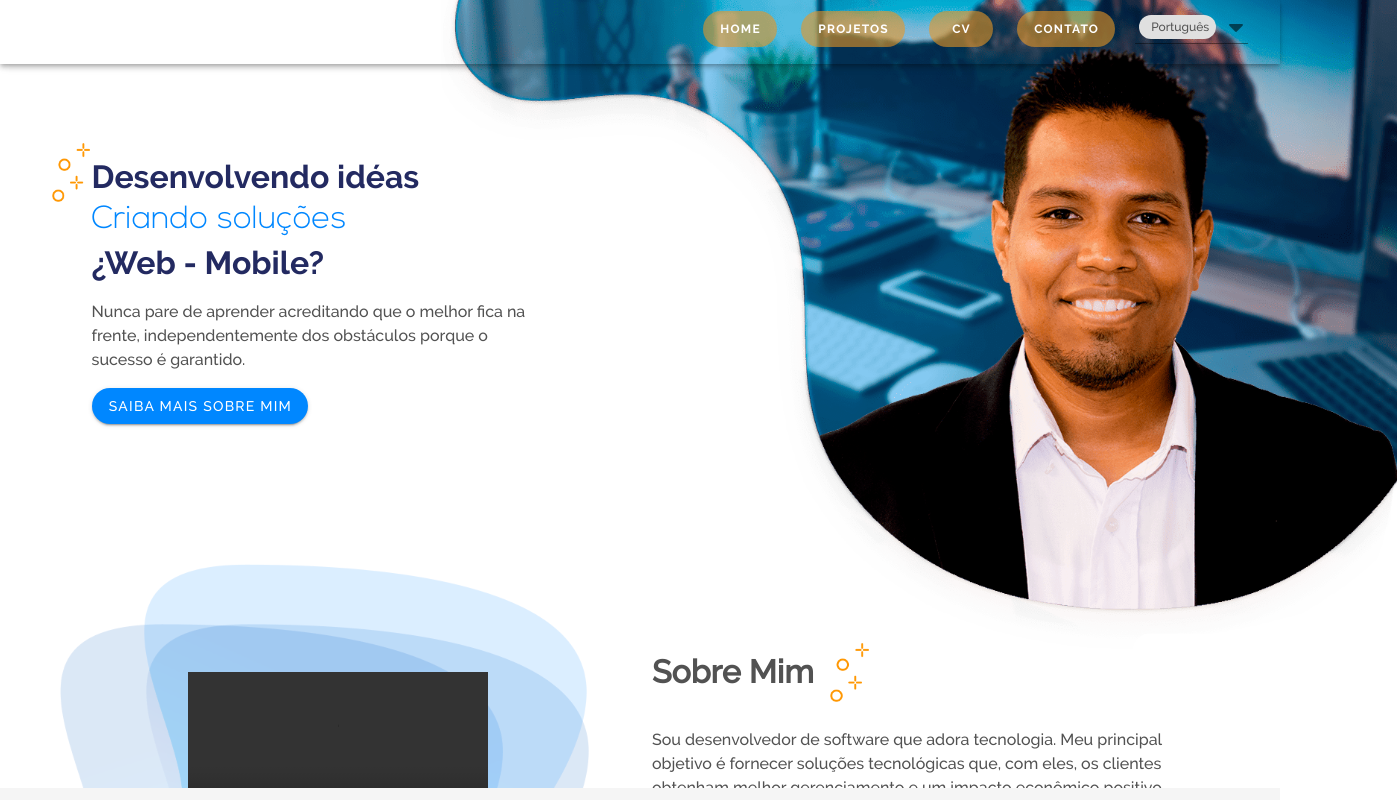
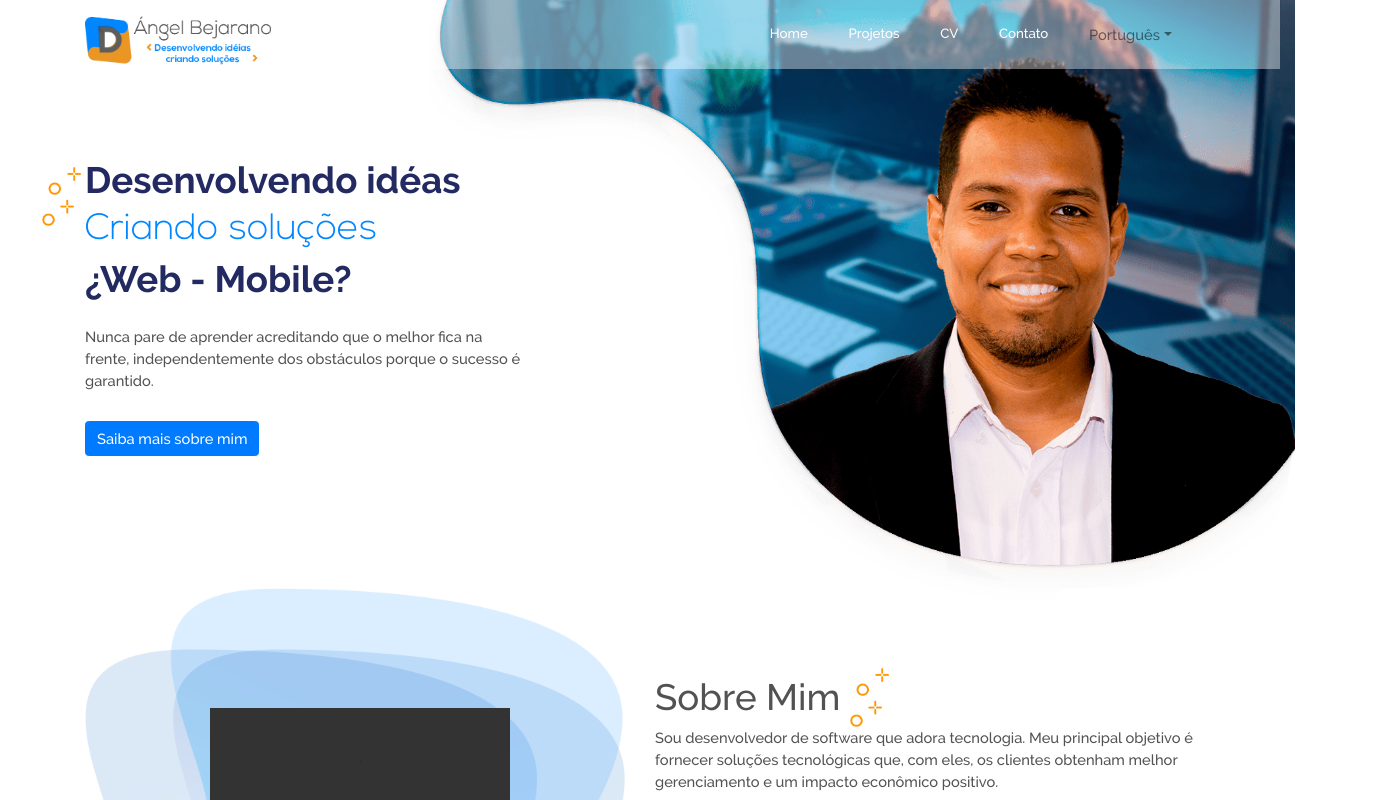
Before and after one commit to abejarano/my-site, a Vue app: page / in a window 1280 px wide. Shown: the top 800 px of the page, 1397 px wide, since content can reach past the window. Built offline with nearby package versions, Linux system fonts and the light colour scheme; grey boxes are pictures that could not be loaded.

Commit message:
response with bootstrap vue.

```diff
--- a/public/index.html
+++ b/public/index.html
@@ -6,9 +6,11 @@
     <meta name="viewport" content="width=device-width,initial-scale=1.0">
     <link rel="icon" href="<%= BASE_URL %>favicon.ico">
     <title></title>
-
   </head>
   <body>
+    <noscript>
+      <strong>We're sorry but <%= htmlWebpackPlugin.options.title %> doesn't work properly without JavaScript enabled. Please enable it to continue.</strong>
+    </noscript>
     <div id="app"></div>
     <!-- built files will be auto injected -->
   </body>
--- a/src/App.vue
+++ b/src/App.vue
@@ -1,14 +1,8 @@
 <template>
-  <v-app>
-    <v-app-bar app style="background-color: transparent">
-      <Header />
-    </v-app-bar>
-
-    <router-view />
-    <v-footer app>
-      <!-- -->
-    </v-footer>
-  </v-app>
+  <div id="app">
+    <Header />
+    <router-view/>
+  </div>
 </template>
 
 <script lang="ts">
@@ -24,15 +18,19 @@
   });
 </script>
 <style lang="scss">
+  @import 'node_modules/bootstrap/scss/bootstrap';
+  @import 'node_modules/bootstrap-vue/src/index.scss';
   @font-face {font-family: nexalight; src: url(./assets/fonts/Nexa-Light.otf);}
   @font-face {font-family: nexabold; src: url(./assets/fonts/Nexa-Bold.otf);}
   @font-face {font-family: ralewaybold; src: url(./assets/fonts/Raleway-Bold.ttf);}
   @font-face {font-family: ralewaymedium; src: url(./assets/fonts/Raleway-Medium.ttf);}
 
-  * {
-    font-family: "ralewaymedium";
+  html, body {
+    font-family: ralewaymedium;
     color: #525252;
+    font-size: 11pt;
   }
+
   .ralewaybold {
     font-family: "ralewaybold"; line-height: 1.3;
   }
@@ -46,11 +44,4 @@
   .fontbluedark {
     color: #232a61;
   }
-  .icon-decorator {
-    width: 40px;
-    height: 80px;
-    position: absolute;
-    top: -1px;
-    left: -28px;
-  }
-  </style>
+</style>
--- a/src/components/Header.vue
+++ b/src/components/Header.vue
@@ -1,24 +1,33 @@
 <template>
-    <v-toolbar flat class="header_transparent">
-        <v-toolbar-title class="headline text-uppercase">
+<div>
+  <b-navbar fixed id="navbar" toggleable="lg" class="p-0">
+    <div class = "container">
+    <b-navbar-brand>
       <router-link to="/">
-                <v-img :src="require('../assets/logo2.png')"  contain height="60" />
+        <img :src="require('../assets/logo2.png')"  contain height="60" />
       </router-link>
-        </v-toolbar-title>
-        <v-spacer />
-        <v-row no-gutters class="justify-end align-content-center">
-            <v-btn v-for="link in links" :key="link.title" text rounded class="my-3 ma-3">
+    </b-navbar-brand>
+
+    <b-navbar-toggle target="nav-collapse" style="z-index:10"></b-navbar-toggle>
+
+    <b-collapse id="nav-collapse" is-nav>
+
+      <!-- Right aligned nav items -->
+      <b-navbar-nav class="ml-auto">
+        <b-navbar-nav right>
+        <b-nav-item href="#" v-for="link in links" :key="link.title">
           <router-link :to=link.url>{{$t(link.title)}}</router-link>
-            </v-btn>
-            <v-col cols="2">
-                <v-combobox class="pt-3 ml-2" chips small-chips persistent-hint
-                            v-model="lang" :items="languages" label
-                            @change="changeLocale(lang)"
-                />
-            </v-col>
-        </v-row>
-    </v-toolbar>
+        </b-nav-item>
 
+      </b-navbar-nav>
+        <b-nav-item-dropdown :text="lang" right>
+          <b-dropdown-item v-on:click="changeLocale(item)" v-for="item in languages" :key="item">{{item}}</b-dropdown-item>
+        </b-nav-item-dropdown>
+      </b-navbar-nav>
+    </b-collapse>
+    </div>
+  </b-navbar>
+</div>
 </template>
 
 <script lang="ts">
@@ -30,7 +39,11 @@
     created(): void {
       this.changeLocale(this.lang);
     },
+    mounted(): void {
+      window.addEventListener('scroll', this.onScroll);
+    },
     data: () => ({
+      whiteNavbar: false,
       lang: 'Português',
       links: [
         {url: '/', title: 'menu.home'},
@@ -41,34 +54,54 @@
       languages: ['English', 'Português'],
     }),
     methods: {
-
       changeLocale(locale: any) {
+        this.lang = locale;
         if (locale === 'Português') {
           i18n.locale = 'pt';
         } else {
           i18n.locale = 'en';
         }
       },
+      onScroll(): void {
+        const currentScrollPosition = window.pageYOffset || document.documentElement.scrollTop;
+        if (currentScrollPosition < 60) {
+          this.whiteNavbar = false;
+        } else {
+          this.whiteNavbar = true;
+        }
+      },
     },
   });
 </script>
-<style lang="scss">
-    .full-width {
-        width: 100%;
+
+<style lang="scss" scoped>
+  .navbar-brand {
+    z-index: 10;
   }
-    .header_transparent {
-        background-color: transparent !important;
-        z-index: 9;
+  #nav-collapse {
+    z-index: 10;
   }
-    button {
-        background: rgb(234, 150, 36, 0.6) !important;
+  #navbar {
+    z-index:10;
+    background-color: rgb(255, 255, 255, 0.4);
   }
-    a {
-        text-decoration: none;
+  .nav-item {
+    border-radius: 16px;
+    padding-left:10px ;
+    padding-right:10px;
+
+    margin-right: 6px;
   }
-    .v-btn__content > a {
-        color: white !important;
-        font-size: 9pt;
-        font-family: "ralewaybold";
+  .nav-item:hover {
+    background-color: rgb(237, 150, 36);
+  }
+  .navbar-light .navbar-nav .nav-link {
+    text-align: center;
+    color:white;
+
+  }
+  .nav-link > a, .nav-link, .dropdown-toggle {
+    font-size: 10pt;
+    color:white;
   }
 </style>
--- a/src/components/Home/AboutMe.vue
+++ b/src/components/Home/AboutMe.vue
@@ -1,40 +1,40 @@
 <template>
-    <v-container>
-        <v-row>
-            <v-col class="col-sm-12 col-lg-6" style="position: relative">
-                <img :src="require('../../assets/Group265.png')"  contain height="74%" />
+    <b-container>
+        <b-row class="mt-lg-5 pt-lg-5">
+            <b-col sm="12" lg="6" style="position: relative">
+                <img :src="require('../../assets/Group265.png')"  contain width="100%" />
                 <div class="video">
                     <video height="200" width="300" class="video" ref="video" controls>
                         <source src="" type="video/mp4">
                     </video>
                 </div>
 
-            </v-col>
-            <v-col class="col-sm-12 col-lg-6 mt-lg-12 pt-lg-12" style="position: relative">
+            </b-col>
+            <b-col sm="12" lg="6" class="mt-5 pt-5" style="position: relative">
                 <h1>{{ $t('home.aboutme.title_part1') }} <span>{{ $t('home.aboutme.title_part2') }}</span></h1>
-                <div class = "icon-decorator" style="left: 190px; top: 43px;">
+                <div class = "icon-decorator" style="left: 210px; top: 36px;">
                     <img :src="require('../../assets/Group169.png')"  contain height="74%" />
                 </div>
                 <p class="mt-8">{{ $t('home.aboutme.message') }}</p>
-            </v-col>
-        </v-row>
-    </v-container>
+            </b-col>
+        </b-row>
+    </b-container>
 </template>
 
 <script lang="ts">
-    import Vue from "vue";
+    import Vue from 'vue';
 
     export default Vue.extend({
       name: 'AboutMe',
       computed: {
-        videoElement () {
+        videoElement() {
           return this.$refs.video;
         },
       },
       components: {
 
       },
-      data: () => ({}),
+      data: () => ({ }),
     });
 </script>
 <style>
@@ -43,4 +43,11 @@
         top: 60px;
         left: 70px;
     }
+    .icon-decorator {
+        width: 40px;
+        height: 80px;
+        position: absolute;
+        top: 10px;
+        left: -28px;
+    }
 </style>
--- a/src/components/Home/Presentation.vue
+++ b/src/components/Home/Presentation.vue
@@ -1,31 +1,32 @@
 <template>
-    <v-container class="container--fluid pl-0 pr-0 pt-0">
-        <div style="position: absolute; top: -88px; z-index: 1; width: 100%">
-            <v-row>
-                <v-col cols = "4"></v-col>
-                <v-col cols = "8" class="pt-0">
-                    <img :src="require('../../assets/Grupo1-min.png')"  contain height="74%" />
-                </v-col>
-            </v-row>
+    <section>
+        <div id="container-image">
+            <b-row class="p-0">
+                <b-col sm = "0" lg = "4"></b-col>
+                <b-col sm="12" lg = "8" class="p-0">
+                    <img :src="require('../../assets/Grupo1-min.png')"  contain width="100%" />
+                </b-col>
+            </b-row>
         </div>
-        <v-container id="presentation">
-            <v-row class="pa-8">
-                <v-col cols="5" class="mt-12" style="position: relative">
+        <div id="presentation" class="mt-5">
+            <b-container>
+                <b-row class="pt-lg-5">
+                    <b-col lg="5" sm="12">
                         <div class = "icon-decorator">
                             <img :src="require('../../assets/Group169.png')"  contain height="74%" />
                         </div>
-                    <h1 class="ralewaybold fontbluedark">{{ $t('home.presentation.message1') }}</h1>
-                    <h1 class="nexalight fontblue">{{ $t('home.presentation.message2') }}</h1>
-                    <h1 class="ralewaybold fontbluedark">{{ $t('home.presentation.message3') }}</h1>
+                        <h1 class="ralewaybold fontbluedark mb-0">{{ $t('home.presentation.message1') }}</h1>
+                        <h1 class="nexalight fontblue mt-0 mb-0">{{ $t('home.presentation.message2') }}</h1>
+                        <h1 class="ralewaybold fontbluedark mt-0">{{ $t('home.presentation.message3') }}</h1>
                         <p class="mt-4">
                             {{ $t('home.presentation.message4') }}
                         </p>
-                    <v-btn rounded color="primary">{{ $t('home.presentation.button') }}</v-btn>
-                </v-col>
-            </v-row>
-
-        </v-container>
-    </v-container>
+                        <b-button variant="primary" class="mt-3" round>{{ $t('home.presentation.button') }}</b-button>
+                    </b-col>
+                </b-row>
+            </b-container>
+        </div>
+    </section>
 </template>
 <script lang="ts">
   import Vue from 'vue';
@@ -38,8 +39,18 @@
 </script>
 
 <style lang="scss">
+    #container-image {
+        position: absolute; top: -20px; z-index: 1; width: 100%
+    }
     #presentation {
-        z-index: 2;
+        z-index: 4;
         position: relative;
     }
+    .icon-decorator {
+        width: 40px;
+        height: 80px;
+        position: absolute;
+        top: -1px;
+        left: -28px;
+    }
 </style>
--- a/src/plugins/vuetify.ts
+++ /dev/null
@@ -1,20 +0,0 @@
-import Vue from 'vue';
-import Vuetify from 'vuetify/lib';
-import '@fortawesome/fontawesome-free/css/all.css';
-
-Vue.use(Vuetify);
-
-export default new Vuetify({
-  icons: {
-    iconfont: 'fa',
-  },
-  theme: {
-    themes: {
-      light: {
-        primary: '#0087ff',
-        secondary: '#232a61',
-        anchor: '#ea9624',
-      },
-    },
-  },
-});
--- a/src/views/Home.vue
+++ b/src/views/Home.vue
@@ -1,16 +1,15 @@
 <template>
-  <v-content>
   <div class="home">
     <Presentation/>
-    <br /><br /><br />
+    <br /><br />
     <AboutMe/>
   </div>
-  </v-content>
 </template>
 
 <script>
 import Presentation from '@/components/Home/Presentation.vue';
-import AboutMe from '@/components/Home/AboutMe';
+import AboutMe from '@/components/Home/AboutMe.vue';
+
 export default {
   name: 'Home',
   components: {
--- a/tsconfig.json
+++ b/tsconfig.json
@@ -12,8 +12,7 @@
     "sourceMap": true,
     "baseUrl": ".",
     "types": [
-      "webpack-env",
-      "vuetify"
+      "webpack-env"
     ],
     "paths": {
       "@/*": [
--- a/vue.config.js
+++ b/vue.config.js
@@ -1,14 +1,10 @@
 module.exports = {
-  "transpileDependencies": [
-    "vuetify"
-  ],
-
   pluginOptions: {
     i18n: {
       locale: 'en',
       fallbackLocale: 'en',
       localeDir: 'locales',
-      enableInSFC: true
+      enableInSFC: false
     }
   }
 }
```
Also changed, not shown: package.json (+5 -7 lines), src/main.ts (+6 -2 lines), src/assets/logo.svg (deleted), 1 other file (tests, documents, lock files or other folders). Lines whose indentation alone changed are shown as unchanged.
